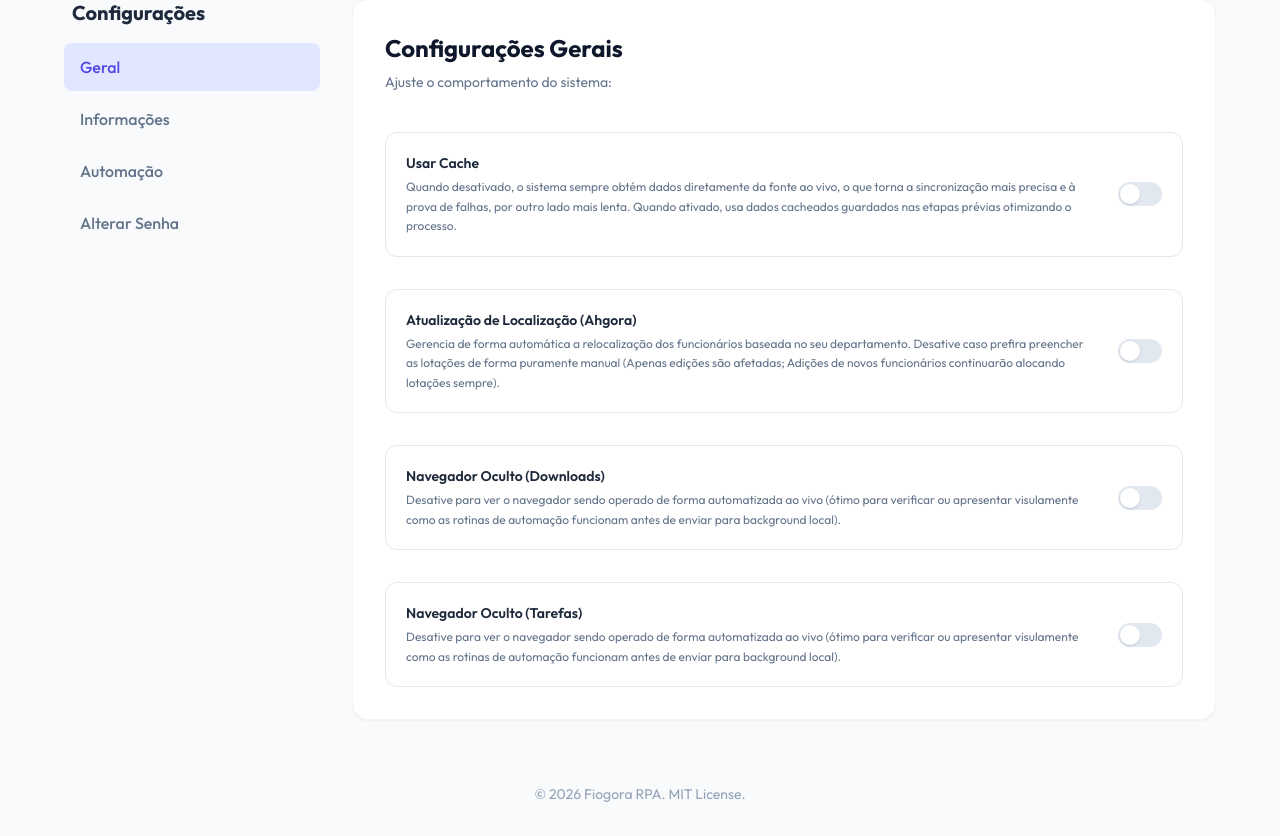
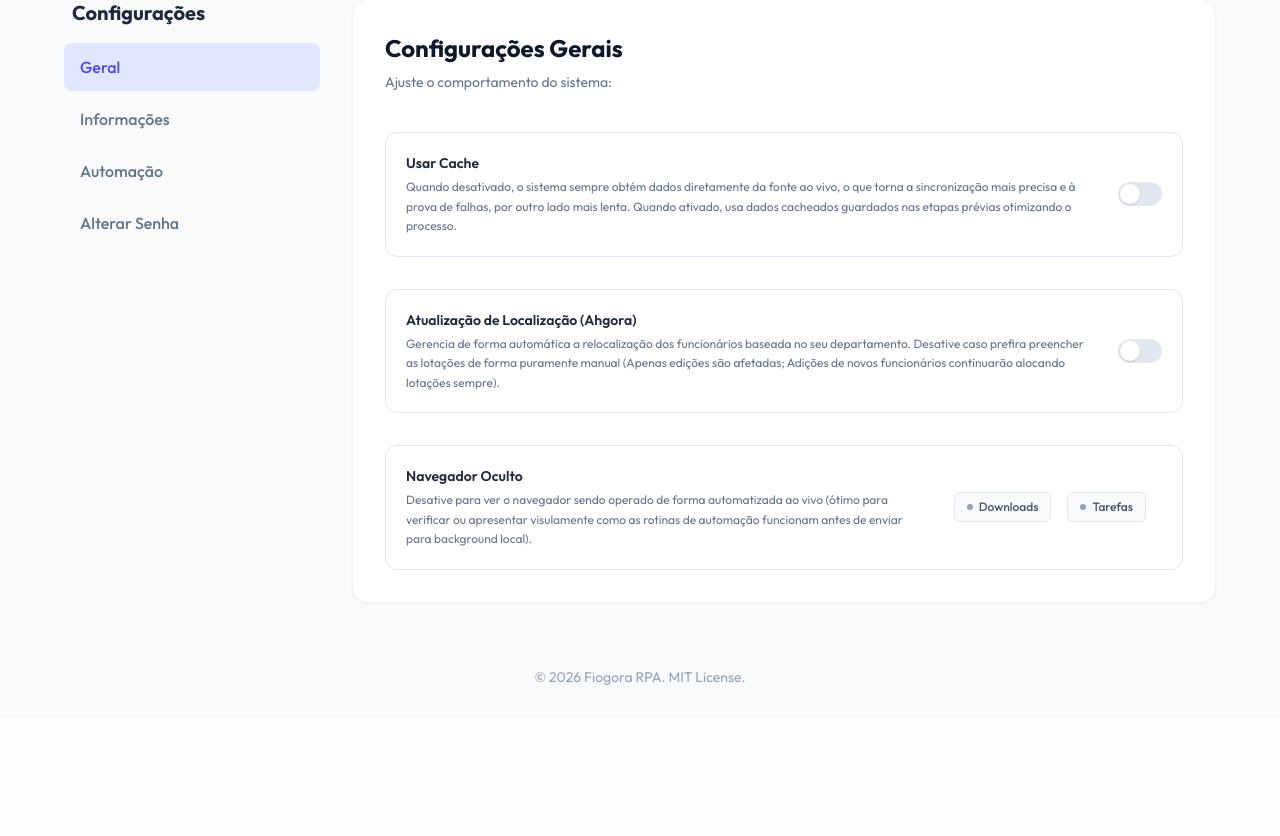
Before and after one commit to raphaelantoniocampos/integracao-fiorilli-ahgora, a FastAPI app: template app/infrastructure/web/templates/config.html in a window 1280 px wide. Shown: the part 98-934 px from the top of the page. After the commit the page ends 783 px from the top, so only its background shows below. Run offline with FastAPI, Linux system fonts and the light colour scheme; the template is opened without the code that fills it: most values are stand-ins (such as "Sample title", 1, 10 or a date in 2020); some libraries are stand-ins or nearby versions.

Commit message:
fixing headless buttons

```diff
--- a/app/infrastructure/web/templates/config.html
+++ b/app/infrastructure/web/templates/config.html
@@ -59,8 +59,7 @@
                 </div>
                 {% include 'partials/use_cached_files_toggle.html' %}
                 {% include 'partials/location_updates_toggle.html' %}
-                {% include 'partials/headless_sync_toggle.html' %}
-                {% include 'partials/headless_tasks_toggle.html' %}
+                {% include 'partials/headless_toggle.html' %}
             </div>
         </div>
 
--- a/app/infrastructure/web/templates/partials/headless_sync_toggle.html
+++ /dev/null
@@ -1,17 +0,0 @@
-<div id="headless-toggles" class="flex items-center justify-between p-5 bg-white border border-slate-200 rounded-xl hover:border-indigo-300 hover:shadow-sm transition-all w-full {% if is_docker %}opacity-60 grayscale{% endif %}">
-    <div class="pr-6">
-        <div class="font-semibold text-slate-800 text-sm mb-1">Navegador Oculto (Downloads)</div>
-        <div class="text-xs text-slate-500 leading-relaxed">
-            {% if is_docker %}
-                Executa o navegador de forma silenciosa e em segundo plano. Dentro de containers Docker não é possível visualizar o navegador então esta opção não pode ser alterada.
-            {% else %}
-                Desative para ver o navegador sendo operado de forma automatizada ao vivo (ótimo para verificar ou apresentar visulamente como as rotinas de automação funcionam antes de enviar para background local).
-            {% endif %}
-        </div>
-    </div>
-    <button hx-post="/api/settings/toggle-headless" hx-vals='{"target": "sync"}' hx-target="#headless-toggles" hx-swap="outerHTML"
-        {% if is_docker %}disabled{% endif %}
-        class="relative inline-flex h-6 w-11 flex-shrink-0 items-center {% if not is_docker %}cursor-pointer{% else %}cursor-not-allowed{% endif %} rounded-full border-2 border-transparent transition-colors duration-200 ease-in-out focus:outline-none focus:ring-2 focus:ring-indigo-600 focus:ring-offset-2 {% if headless_mode %}bg-indigo-600{% else %}bg-slate-200{% endif %}">
-        <span aria-hidden="true" class="pointer-events-none inline-block h-5 w-5 transform rounded-full bg-white shadow ring-0 transition duration-200 ease-in-out {% if headless_mode %}translate-x-5{% else %}translate-x-0{% endif %}"></span>
-    </button>
-</div>
--- a/app/infrastructure/web/templates/partials/headless_tasks_toggle.html
+++ b/app/infrastructure/web/templates/partials/headless_tasks_toggle.html
@@ -1,17 +1,9 @@
-<div id="headless-tasks-toggles" class="flex items-center justify-between p-5 bg-white border border-slate-200 rounded-xl hover:border-indigo-300 hover:shadow-sm transition-all w-full {% if is_docker %}opacity-60 grayscale{% endif %}">
-    <div class="pr-6">
-        <div class="font-semibold text-slate-800 text-sm mb-1">Navegador Oculto (Tarefas)</div>
-        <div class="text-xs text-slate-500 leading-relaxed">
-            {% if is_docker %}
-                Executa o navegador de forma silenciosa e em segundo plano. Dentro de containers Docker não é possível visualizar o navegador então esta opção não pode ser alterada.
-            {% else %}
-                Desative para ver o navegador sendo operado de forma automatizada ao vivo (ótimo para verificar ou apresentar visulamente como as rotinas de automação funcionam antes de enviar para background local).
-            {% endif %}
-        </div>
-    </div>
-    <button hx-post="/api/settings/toggle-headless" hx-vals='{"target": "tasks"}' hx-target="#headless-toggles" hx-swap="outerHTML"
-        {% if is_docker %}disabled{% endif %}
-        class="relative inline-flex h-6 w-11 flex-shrink-0 items-center {% if not is_docker %}cursor-pointer{% else %}cursor-not-allowed{% endif %} rounded-full border-2 border-transparent transition-colors duration-200 ease-in-out focus:outline-none focus:ring-2 focus:ring-indigo-600 focus:ring-offset-2 {% if headless_mode %}bg-indigo-600{% else %}bg-slate-200{% endif %}">
-        <span aria-hidden="true" class="pointer-events-none inline-block h-5 w-5 transform rounded-full bg-white shadow ring-0 transition duration-200 ease-in-out {% if headless_mode %}translate-x-5{% else %}translate-x-0{% endif %}"></span>
-    </button>
-</div>
+<!-- <div id="headless-toggles-old" class="flex items-center space-x-2 mr-4"> -->
+<!--     <button hx-post="/api/settings/toggle-headless" hx-vals='{"target": "tasks"}' hx-target="#headless-toggles-old" hx-swap="outerHTML"  -->
+<!--         class="text-xs px-3 py-1.5 rounded-md border font-medium transition-colors {% if headless_mode_tasks %}bg-indigo-50 text-indigo-700 border-indigo-200{% else %}bg-slate-50 text-slate-600 border-slate-200 hover:bg-slate-100{% endif %}" {% if is_docker %}disabled title="Não permitido em Docker" {% endif %}> -->
+<!--         <span class="flex items-center"> -->
+<!--             <span class="w-1.5 h-1.5 rounded-full mr-1.5 {% if headless_mode_tasks %}bg-indigo-500{% else %}bg-slate-400{% endif %}"></span> -->
+<!--             Headless (Tarefas) -->
+<!--         </span> -->
+<!--     </button> -->
+<!-- </div> -->
--- /dev/null
+++ b/app/infrastructure/web/templates/partials/headless_toggle.html
@@ -0,0 +1,32 @@
+<div id="headless-toggles" class="flex items-center justify-between p-5 bg-white border border-slate-200 rounded-xl hover:border-indigo-300 hover:shadow-sm transition-all w-full {% if is_docker %}opacity-60 grayscale{% endif %}">
+    <div class="pr-6">
+        <div class="font-semibold text-slate-800 text-sm mb-1">Navegador Oculto</div>
+        <div class="text-xs text-slate-500 leading-relaxed">
+            {% if is_docker %}
+                Executa o navegador de forma silenciosa e em segundo plano. Dentro de containers Docker não é possível visualizar o navegador então esta opção não pode ser alterada.
+            {% else %}
+                Desative para ver o navegador sendo operado de forma automatizada ao vivo (ótimo para verificar ou apresentar visulamente como as rotinas de automação funcionam antes de enviar para background local).
+            {% endif %}
+        </div>
+    </div>
+
+    <div id="headless-sync-toggles" class="flex items-center space-x-2 mr-4">
+        <button hx-post="/api/settings/toggle-headless" hx-vals='{"target": "sync"}' hx-target="#headless-sync-toggles"
+            class="text-xs px-3 py-1.5 rounded-md border font-medium transition-colors {% if headless_mode %}bg-indigo-50 text-indigo-700 border-indigo-200{% else %}bg-slate-50 text-slate-600 border-slate-200 hover:bg-slate-100{% endif %}" {% if is_docker %}disabled title="Não permitido em Docker" {% endif %}>
+            <span class="flex items-center">
+                <span class="w-1.5 h-1.5 rounded-full mr-1.5 {% if headless_mode %}bg-indigo-500{% else %}bg-slate-400{% endif %}"></span>
+                Downloads
+            </span>
+        </button>
+    </div>
+
+    <div id="headless-tasks-toggles" class="flex items-center space-x-2 mr-4">
+        <button hx-post="/api/settings/toggle-headless" hx-vals='{"target": "tasks"}' hx-target="#headless-tasks-toggles"
+            class="text-xs px-3 py-1.5 rounded-md border font-medium transition-colors {% if headless_mode_tasks %}bg-indigo-50 text-indigo-700 border-indigo-200{% else %}bg-slate-50 text-slate-600 border-slate-200 hover:bg-slate-100{% endif %}" {% if is_docker %}disabled title="Não permitido em Docker" {% endif %}>
+            <span class="flex items-center">
+                <span class="w-1.5 h-1.5 rounded-full mr-1.5 {% if headless_mode_tasks %}bg-indigo-500{% else %}bg-slate-400{% endif %}"></span>
+                Tarefas
+            </span>
+        </button>
+    </div>
+</div>
--- a/app/infrastructure/web/templates/task_groups_page.html
+++ b/app/infrastructure/web/templates/task_groups_page.html
@@ -21,7 +21,6 @@
             <p class="text-slate-500 mt-1">Visão geral das tarefas criadas por este Job.</p>
         </div>
         <div class="flex space-x-3">
-            {% include 'partials/headless_tasks_toggle.html' %}
             <a href="/"
                 class="btn-secondary flex items-center px-4 py-2 rounded-lg text-sm font-semibold shadow-sm border border-slate-200">
                 <svg class="w-4 h-4 mr-2" fill="none" stroke="currentColor" viewBox="0 0 24 24">
```
